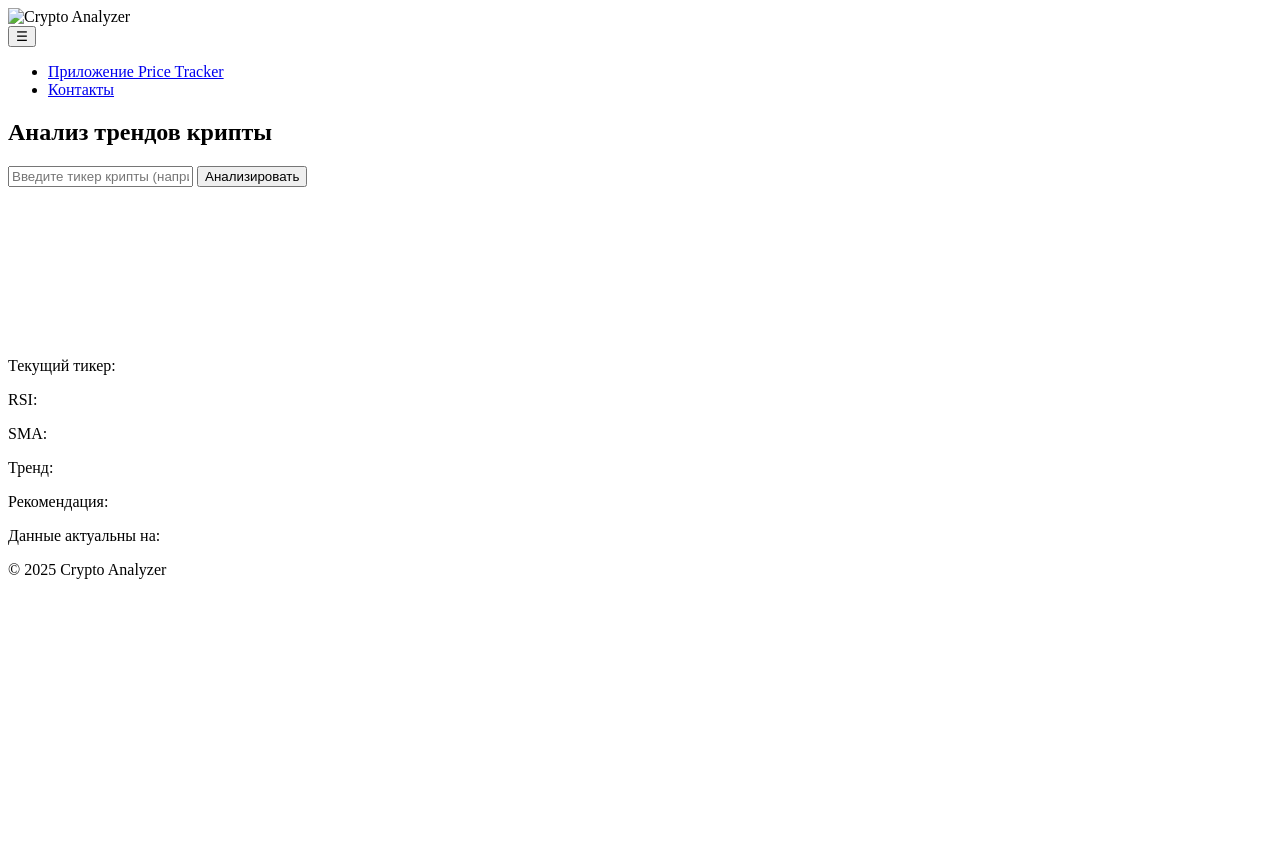
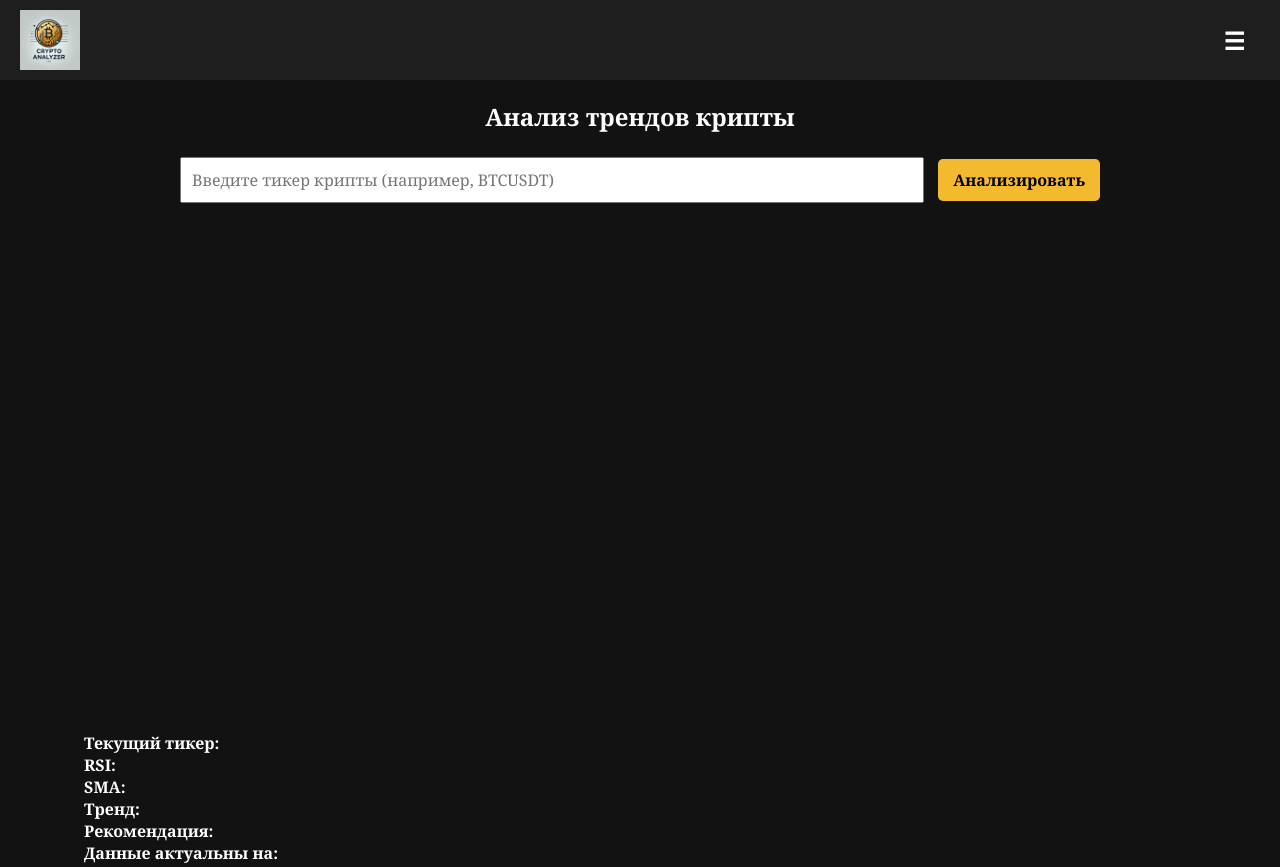
Before and after one commit to VladyslavVasylenko/cryptocurrency_analytics, a plain HTML site: page index.html in a window 1280 px wide. Shown: the top 867 px of the page. Before the commit the page ends 800 px from the top, so only its background shows below. Drawn offline with nearby package versions, Linux system fonts and the light colour scheme; the site is published under a folder, as on GitHub Pages, so addresses that start at the root find nothing.

Commit message:
fix path

```diff
--- a/index.html
+++ b/index.html
@@ -4,8 +4,8 @@
         <meta charset="UTF-8">
         <meta name="viewport" content="width=device-width, initial-scale=1.0">
         <title>Анализ трендов крипты</title>
-        <link rel="stylesheet" href="/style/style.css">
-        <link rel="icon" type="image/png" href="/logo/crypto-analyzer-logo.webp">
+        <link rel="stylesheet" href="style/style.css">
+        <link rel="icon" type="image/png" href="logo/crypto-analyzer-logo.webp">
 
         <script src="https://cdn.jsdelivr.net/npm/chart.js"></script>
         <script src="https://cdn.jsdelivr.net/npm/axios/dist/axios.min.js"></script>
@@ -13,7 +13,7 @@
     <body class="wrapper">
         <header class="header">
             <div class="logo">
-                <img src="/logo/crypto-analyzer-logo.webp" alt="Crypto Analyzer" />
+                <img src="logo/crypto-analyzer-logo.webp" alt="Crypto Analyzer" />
             </div>
             <button class="menu-toggle">☰</button>
             <nav class="hidden-menu">
@@ -62,8 +62,8 @@
             <p>&copy; 2025 Crypto Analyzer</p>
         </footer>
 
-        <script src="/JS/menu.js" type="module"></script>
-        <script src="/JS/script.js" type="module"></script>
+        <script src="JS/menu.js" type="module"></script>
+        <script src="JS/script.js" type="module"></script>
 
     </body>
 </html>
```
